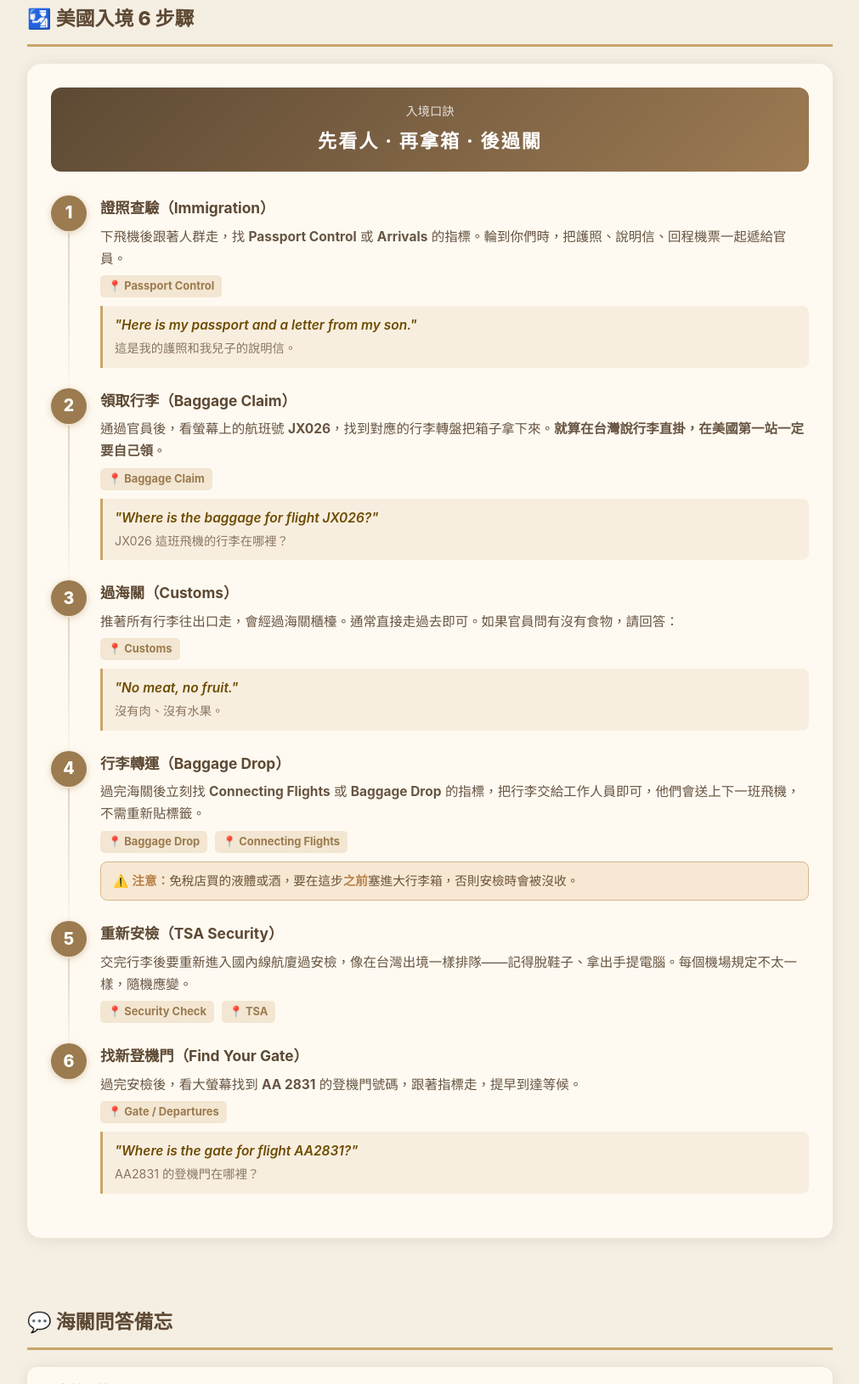
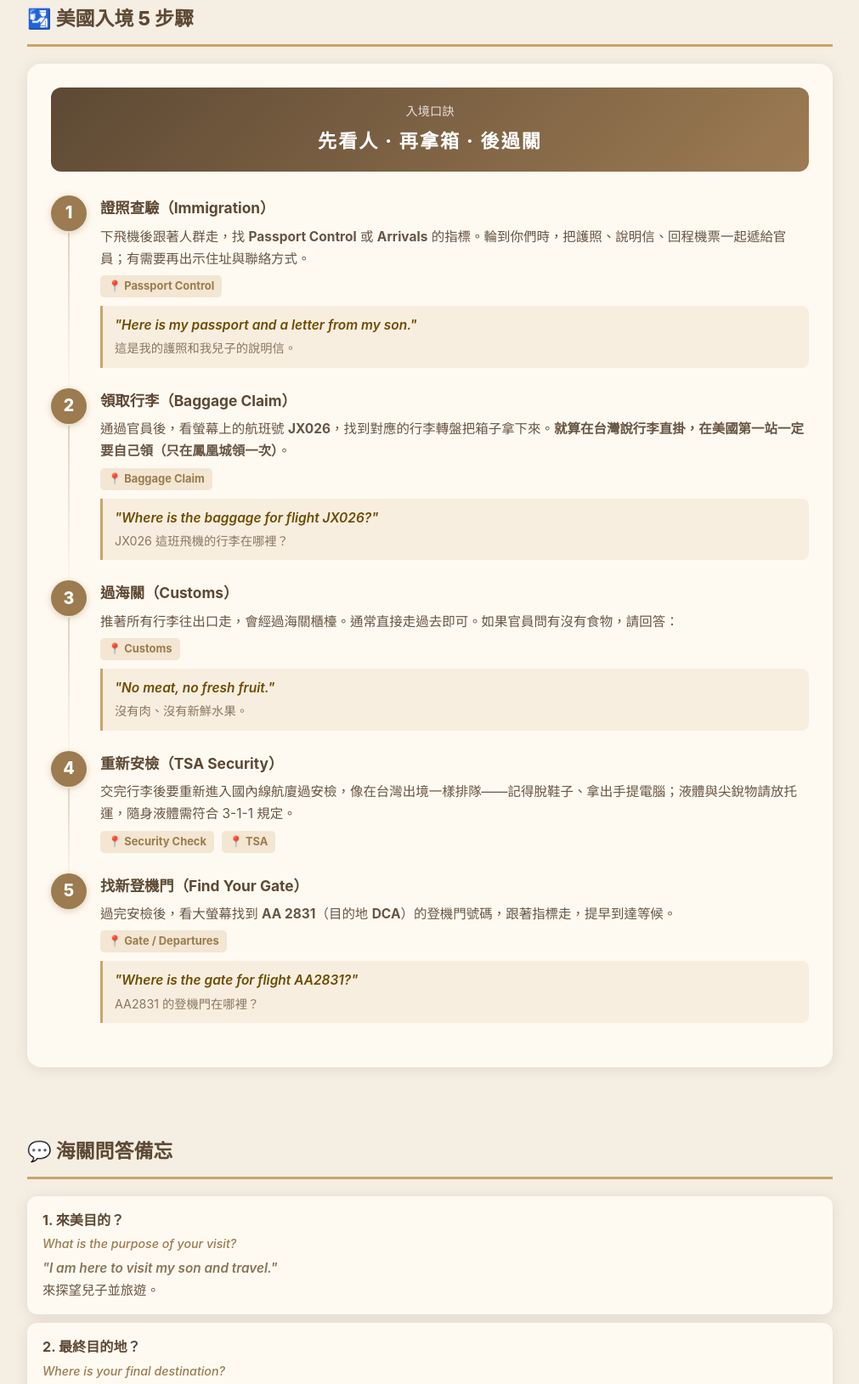
Before and after one commit to wilsonchang17/US_travel, a plain HTML site: page index.html in a window 1280 px wide. Shown: the part 1267-2896 px from the top of the page at 85% size, without its empty margins (134-1145 px from the left). Drawn offline with Linux system fonts and the light colour scheme.

Commit message:
Simplify PHX entry steps

```diff
--- a/index.html
+++ b/index.html
@@ -481,7 +481,7 @@
 
 <!-- ═══════════════ ENTRY GUIDE ═══════════════ -->
 <div id="entry" class="wrap">
-  <h2 class="section-title">🛂 美國入境 6 步驟</h2>
+  <h2 class="section-title">🛂 美國入境 5 步驟</h2>
 
   <div class="steps-card">
     <div class="slogan">
@@ -494,7 +494,7 @@
       <div class="s-num">1</div>
       <div class="s-body">
         <h3>證照查驗（Immigration）</h3>
-        <p>下飛機後跟著人群走，找 <strong>Passport Control</strong> 或 <strong>Arrivals</strong> 的指標。輪到你們時，把護照、說明信、回程機票一起遞給官員。</p>
+        <p>下飛機後跟著人群走，找 <strong>Passport Control</strong> 或 <strong>Arrivals</strong> 的指標。輪到你們時，把護照、說明信、回程機票一起遞給官員；有需要再出示住址與聯絡方式。</p>
         <span class="sign">📍 Passport Control</span>
         <div class="eng">
           <div class="en">"Here is my passport and a letter from my son."</div>
@@ -508,7 +508,7 @@
       <div class="s-num">2</div>
       <div class="s-body">
         <h3>領取行李（Baggage Claim）</h3>
-        <p>通過官員後，看螢幕上的航班號 <strong>JX026</strong>，找到對應的行李轉盤把箱子拿下來。<strong>就算在台灣說行李直掛，在美國第一站一定要自己領</strong>。</p>
+        <p>通過官員後，看螢幕上的航班號 <strong>JX026</strong>，找到對應的行李轉盤把箱子拿下來。<strong>就算在台灣說行李直掛，在美國第一站一定要自己領（只在鳳凰城領一次）</strong>。</p>
         <span class="sign">📍 Baggage Claim</span>
         <div class="eng">
           <div class="en">"Where is the baggage for flight JX026?"</div>
@@ -525,8 +525,8 @@
         <p>推著所有行李往出口走，會經過海關櫃檯。通常直接走過去即可。如果官員問有沒有食物，請回答：</p>
         <span class="sign">📍 Customs</span>
         <div class="eng">
-          <div class="en">"No meat, no fruit."</div>
-          <div class="zh">沒有肉、沒有水果。</div>
+          <div class="en">"No meat, no fresh fruit."</div>
+          <div class="zh">沒有肉、沒有新鮮水果。</div>
         </div>
       </div>
     </div>
@@ -535,13 +535,10 @@
     <div class="step">
       <div class="s-num">4</div>
       <div class="s-body">
-        <h3>行李轉運（Baggage Drop）</h3>
-        <p>過完海關後立刻找 <strong>Connecting Flights</strong> 或 <strong>Baggage Drop</strong> 的指標，把行李交給工作人員即可，他們會送上下一班飛機，不需重新貼標籤。</p>
-        <span class="sign">📍 Baggage Drop</span>
-        <span class="sign">📍 Connecting Flights</span>
-        <div class="alert">
-          ⚠️ <strong>注意：</strong>免稅店買的液體或酒，要在這步<strong>之前</strong>塞進大行李箱，否則安檢時會被沒收。
-        </div>
+        <h3>重新安檢（TSA Security）</h3>
+        <p>交完行李後要重新進入國內線航廈過安檢，像在台灣出境一樣排隊——記得脫鞋子、拿出手提電腦；液體與尖銳物請放托運，隨身液體需符合 3-1-1 規定。</p>
+        <span class="sign">📍 Security Check</span>
+        <span class="sign">📍 TSA</span>
       </div>
     </div>
 
@@ -549,19 +546,8 @@
     <div class="step">
       <div class="s-num">5</div>
       <div class="s-body">
-        <h3>重新安檢（TSA Security）</h3>
-        <p>交完行李後要重新進入國內線航廈過安檢，像在台灣出境一樣排隊——記得脫鞋子、拿出手提電腦。每個機場規定不太一樣，隨機應變。</p>
-        <span class="sign">📍 Security Check</span>
-        <span class="sign">📍 TSA</span>
-      </div>
-    </div>
-
-    <!-- Step 6 -->
-    <div class="step">
-      <div class="s-num">6</div>
-      <div class="s-body">
         <h3>找新登機門（Find Your Gate）</h3>
-        <p>過完安檢後，看大螢幕找到 <strong>AA 2831</strong> 的登機門號碼，跟著指標走，提早到達等候。</p>
+        <p>過完安檢後，看大螢幕找到 <strong>AA 2831</strong>（目的地 <strong>DCA</strong>）的登機門號碼，跟著指標走，提早到達等候。</p>
         <span class="sign">📍 Gate / Departures</span>
         <div class="eng">
           <div class="en">"Where is the gate for flight AA2831?"</div>
```
